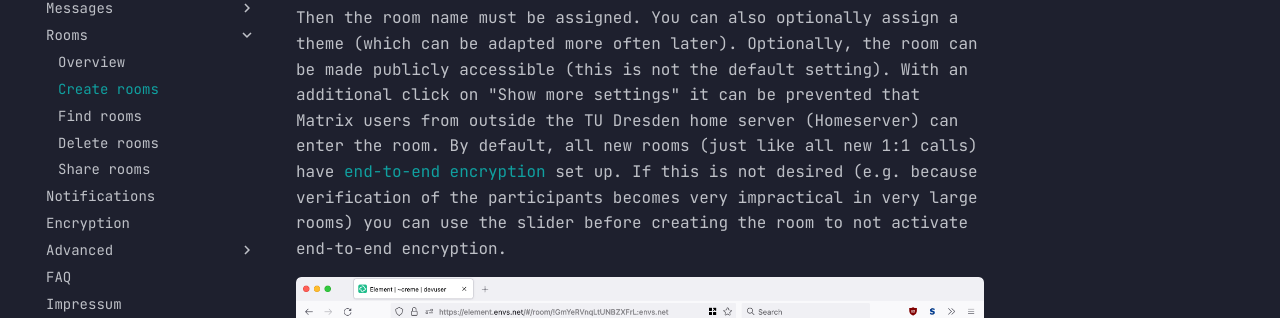
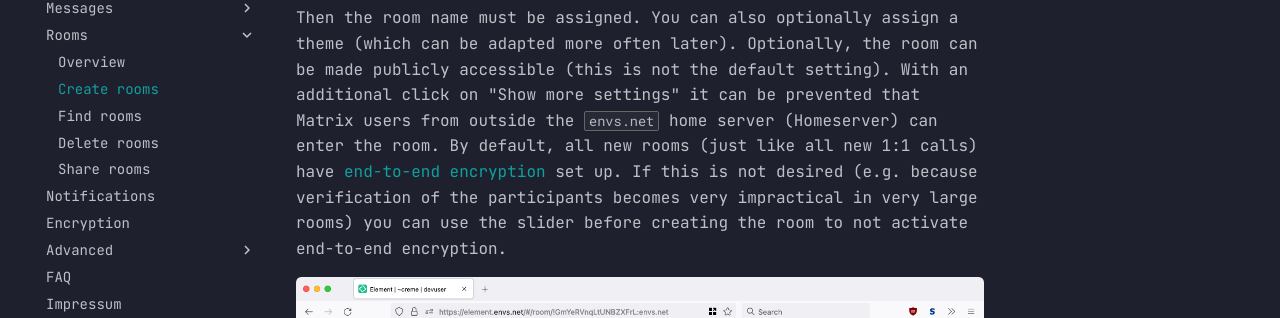
Before and after one commit to envs-net/matrix-doc, an MkDocs documentation site: the page built from docs/rooms/create.md, in a window 1280 px wide and 900 px high, scrolled down 477 px. Shown: the part 253-571 px from the top of the window. Built offline with MkDocs 1.6.1 and Material for MkDocs 9.7.7, drawn with Linux system fonts in a browser that asks for light colours.

Commit message:
Fix homeserver name and empty lines

```diff
--- a/docs/rooms/create.md
+++ b/docs/rooms/create.md
@@ -8,7 +8,7 @@ date: 2021-08-03T20:30:00+02:00
 New rooms are created using the + in the left bar in the category Rooms.
 
 ![Marking of the room add button](/images/01_Rooms_en.png "Marking of the room add button")
-Then the room name must be assigned. You can also optionally assign a theme (which can be adapted more often later). Optionally, the room can be made publicly accessible (this is not the default setting). With an additional click on "Show more settings" it can be prevented that Matrix users from outside the TU Dresden home server (Homeserver) can enter the room. By default, all new rooms (just like all new 1:1 calls) have [end-to-end encryption](/encryption/) set up. If this is not desired (e.g. because verification of the participants becomes very impractical in very large rooms) you can use the slider before creating the room to not activate end-to-end encryption.
+Then the room name must be assigned. You can also optionally assign a theme (which can be adapted more often later). Optionally, the room can be made publicly accessible (this is not the default setting). With an additional click on "Show more settings" it can be prevented that Matrix users from outside the `envs.net` home server (Homeserver) can enter the room. By default, all new rooms (just like all new 1:1 calls) have [end-to-end encryption](/encryption/) set up. If this is not desired (e.g. because verification of the participants becomes very impractical in very large rooms) you can use the slider before creating the room to not activate end-to-end encryption.
 
 ![Input menu for the room name](/images/02_Rooms_en.png "Input menu for the room name")
 
@@ -43,6 +43,7 @@ A "call waiting" to closed rooms is not yet possible. The closest workaround is
 	As the room administrator, you have **responsibility** for the content shared in the room (e.g. false messages, hate mail, etc.). Include other people in this responsibility by assigning roles in the right bar (after clicking on the person icon) via the "Permission Level" drop-down menu, e.g. Administrator:inside or Moderator:inside.
 
 ![Drop-down menu for the assignment of rights for room participants (image row 1)](/images/06_Users-Permissions-1_en.png "Drop-down menu for the assignment of rights for room participants (image row 1)")
+
 ![Drop-down menu for the assignment of rights for room participants (image series 2)](/images/06_Users-Permissions-2_en.png "Drop-down menu for the assignment of rights for room participants (image series 2)")
 
 You can also use the admin tools to react to any misbehavior (mute, kick, ban, delete recent messages).
```
